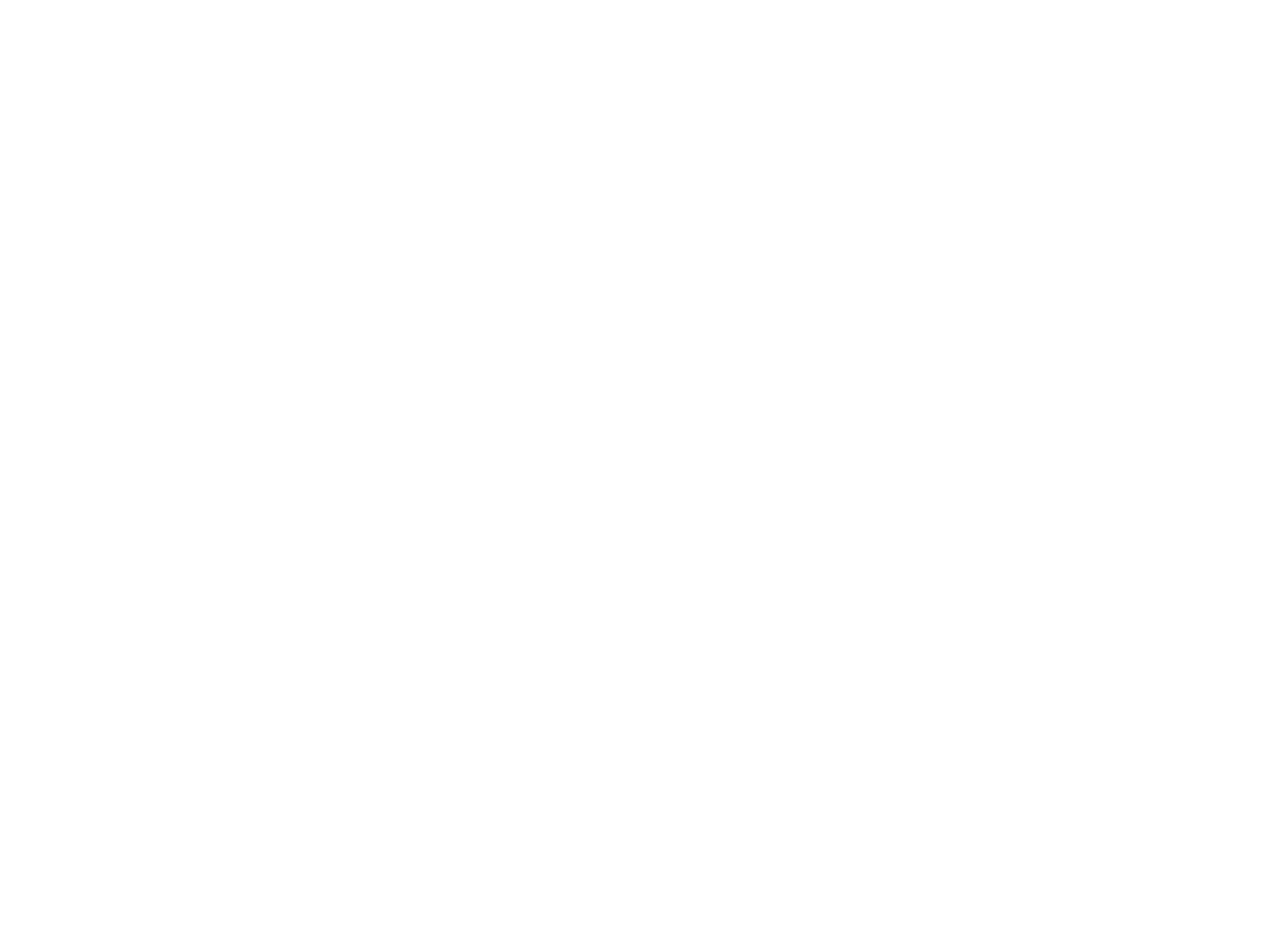
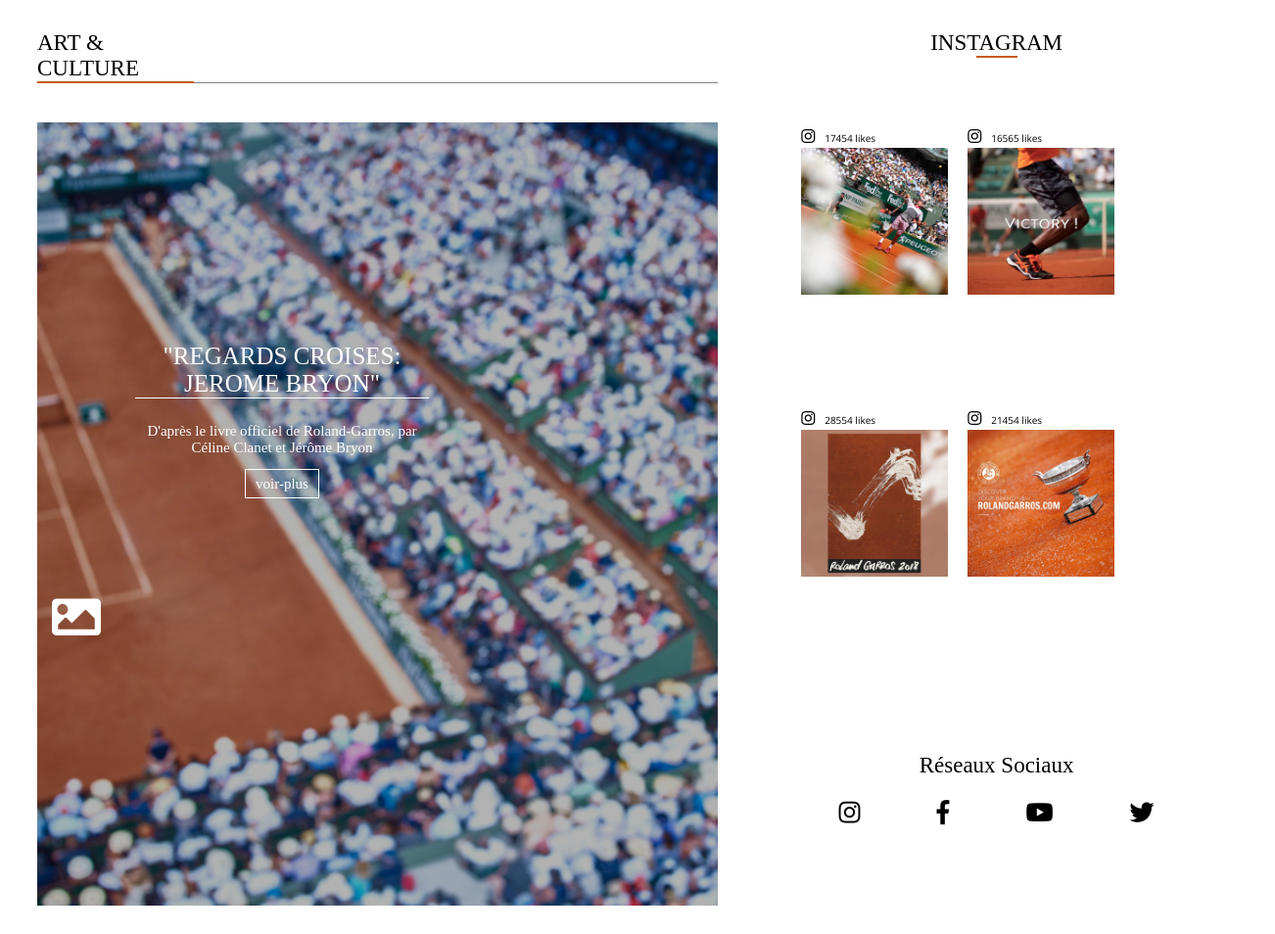
Before and after one commit to hugodu69/Rolland, a plain HTML site: page index.html in a window 1280 px wide. Shown: the whole page at 98% size, 1302 px wide, since content can reach past the window. Before the commit the page ends 800 px from the top, so only its background shows below. Drawn offline with nearby package versions, Linux system fonts and the light colour scheme; a web font is replaced by a local one.

Commit message:
partie sibylle

```diff
--- a/index.html
+++ b/index.html
@@ -23,7 +23,88 @@
     <div id="une"></div>
 
     <!-- SIBYLLE-->
-    <div id="art"></div>
+    <div id="art">
+
+        <div class="culture">
+
+            <div class="culture-titre"><h3>ART & CULTURE</h3></div>
+            <div class="culture-content">
+                <div class="culture-texte">
+                  <p class="p1">"REGARDS CROISES: JEROME BRYON"</p>
+                  <p class="p2">
+                    D'après le livre officiel de Roland-Garros,
+                    par Céline Clanet et
+                    Jérôme Bryon</p>
+                    <span class="voir-plus">voir-plus</span>
+
+                  </div>
+                  <i class="fas fa-image"></i>
+                </div>
+
+            </div>
+
+
+
+        <div class="insta">
+            <div class="insta-titre">
+              <h3>INSTAGRAM</h3>
+              <div class="after"></div>
+            </div>
+            <div class="insta-grid">
+              <div class="post">
+                  <div class="like">
+                    <i class="fab fa-instagram"></i>
+                    <p> 17454 likes</p>
+                  </div>
+                  <div class="insta-post back1">
+
+                  </div>
+              </div>
+              <div class="post">
+                <div class="like">
+                  <i class="fab fa-instagram"></i>
+                  <p> 16565 likes</p>
+                </div>
+                <div class="insta-post back2">
+
+                </div>
+              </div>
+              <div class="post">
+                <div class="like">
+                  <i class="fab fa-instagram"></i>
+                  <p> 28554 likes</p>
+                </div>
+                <div class="insta-post back3">
+
+                </div>
+              </div>
+              <div class="post">
+                <div class="like">
+                  <i class="fab fa-instagram"></i>
+                  <p> 21454 likes</p>
+                </div>
+                <div class="insta-post back4">
+
+                </div>
+              </div>
+
+            </div>
+            <div class="reseau">
+              <h3>Réseaux Sociaux</h3>
+              <div class="logo-reseaux">
+                <i class="fab fa-instagram logo"></i>
+                <i class="fab fa-facebook-f logo"></i>
+                <i class="fab fa-youtube logo"></i>
+                <i class="fab fa-twitter logo"></i>
+            </div>
+          </div>
+        </div>
+
+
+
+
+
+    </div>
 
     <!-- ALI-->
     <div id="legendes"></div>
--- a/style.css
+++ b/style.css
@@ -0,0 +1,191 @@
+/*SIBYLLE*/
+
+#art{
+  display:flex;
+  flex-wrap: wrap;
+  flex-direction:row;
+ height: 100vh;
+ width:100%;
+ font-family: "Francois One";
+margin-left: 30px;
+margin-right: 30px;
+
+}
+
+#art h3{
+  font-weight: 300;
+  letter-spacing: 0em;
+  font-size: 23px;
+}
+
+#art .culture h3{
+  width:160px;
+  border-bottom: 2px solid #c85a19;
+  margin-bottom: -1px;
+}
+
+.culture-titre{
+  border-bottom: 1px solid grey;
+
+}
+.culture{
+  height:100%;
+  width:55%;
+  position:relative;
+}
+
+.culture-content{
+  width:100%;
+  height: 100%;
+  margin-top: 0px;
+  background-image: linear-gradient(rgba(0, 0, 0, 0.3), rgba(0, 0, 0, 0.3)),url("imagesSib/imageart1.jpg");
+  background-repeat: no-repeat;
+  background-size: cover;
+  margin-top: 40px;
+  color:white;
+
+}
+
+.culture-texte{
+  height: 300px;
+  width:300px;
+  padding-top: 200px;
+  text-align: center;
+  padding-left: 100px;
+  font-size: 20px;
+}
+
+.culture-texte .p1{
+  font-size: 25px;
+  border-bottom: 1px solid white;
+}
+
+.culture-texte .p2{
+  font-size: 15px;
+  font-weight: lighter;
+}
+
+.culture-content i{
+margin-left: 15px;
+margin-top: -20px;
+font-size: 50px;
+}
+
+
+.voir-plus{
+  padding:6px 10px 6px 10px;
+  border:1px solid white;
+  font-size: 15px;
+}
+
+.voir-plus:hover{
+ background-color: rgba(255, 255, 255, 0.3);
+}
+
+.insta{
+  display:flex;
+  flex-wrap:wrap;
+  width:45%;
+  height:120%;
+}
+
+.insta-titre{
+  text-align: center;
+  width:100%;
+  margin-bottom:0px;
+
+}
+.insta-titre h3{
+  margin-bottom: 0px;
+}
+.after{
+  width:40px;
+  margin:auto;
+  border:1.5px solid #c85a19;
+}
+
+.insta-grid{
+  margin-top: 38px;
+  width:100%;
+  height: 60%;
+  display:flex;
+  flex-wrap: wrap;
+  margin-left:75px;
+
+}
+
+.like{
+  height: 20px;
+  width:100%;
+  display:flex;
+  flex-direction: row;
+  justify-content: flex-start;
+  font-family: "Open Sans";
+  font-weight: lighter;
+}
+
+.like p{
+  margin:0px;
+  font-size: 10px;
+  display: inline;
+  margin-left:10px;
+  margin-top: 3px;
+
+}
+.post{
+  margin:0px 10px 0px 10px;
+  height:150px;
+  width:150px;
+
+}
+
+.insta-post{
+  background-size: contain;
+  background-repeat: no-repeat;
+  width:100%;
+  height:100%;
+
+}
+
+.back1{
+  background-image: url("imagesSib/imageart2.jpg")
+}
+
+.back2{
+  background-image: url("imagesSib/imageart3.jpg")
+}
+.back3{
+  background-image: url("imagesSib/imageart4.jpg")
+}
+.back4{
+  background-image: url("imagesSib/imageart5.jpg")
+}
+
+.reseau{
+  margin:auto;
+  width:400px;
+  height: 20%;
+  text-align: center;
+}
+
+.reseau h3{
+  margin-bottom:10px;
+  margin-top:10px;
+}
+.logo-reseaux{
+display:flex;
+height: 50px;
+width:100%;
+
+}
+
+.logo{
+  margin: auto;
+  font-size: 25px;
+  justify-content: space-between;
+}
+
+.logo:hover{
+  color:#c85a19;
+}
+/*fin SIBYLLE*/
```
Also changed, not shown: imagesSib/imageart1.jpg (added), imagesSib/imageart2.jpg (added), imagesSib/imageart3.jpg (added), imagesSib/imageart4.jpg (added), imagesSib/imageart5.jpg (added).
